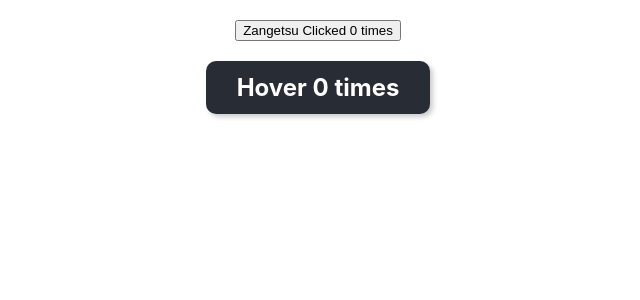
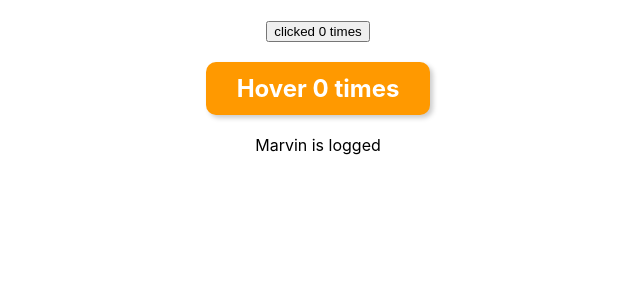
Before and after one commit to marvinjk6/React-Fundaments, a React (Create React App) app in the folder react-fundaments/: page / in a window 1280 px wide. Shown: the top 300 px of the page, without its empty margins (322-962 px from the left). Built offline with nearby package versions, Linux system fonts and the light colour scheme.

Commit message:
videos 36, 37 - Render Props

```diff
--- a/react-fundaments/src/App.css
+++ b/react-fundaments/src/App.css
@@ -43,7 +43,7 @@
 
 .hover {
   width: 200px;
-  background-color: #282c34;
+  background-color: rgb(255, 153, 0);
   color: white;
   padding: 12px;
   border-radius: 10px;
--- a/react-fundaments/src/App.js
+++ b/react-fundaments/src/App.js
@@ -1,37 +1,20 @@
 import React, { Component } from 'react'
 import './App.css'
-import ClickCounter from './components/ClickCounter'
-import HoverCounter from './components/HoverCounter'
+import ClickCounterTwo from './components/ClickCounterTwo'
+import HoverCounterTwo from './components/HoverCounterTwo'
+import CounterTwo from './components/CounterTwo'
+import User from './components/User'
 
 export default class App extends Component {
   render() {
     return (
       <div className="App">
-        <ClickCounter sword="Zangetsu" />
-        <HoverCounter />
+        <CounterTwo render={(count, incrementCount) => (<ClickCounterTwo count={count} incrementCount={incrementCount} />)}/>
+        <CounterTwo render={(count, incrementCount) => (<HoverCounterTwo count={count} incrementCount={incrementCount} />) }/>
+        {/* <User  name={() => 'Marvin'}/> */}
+        {/* <User name="José"/> */}
+        <User name={ (isLoggedIn) => isLoggedIn ? "Marvin is logged" : "Welcome Guest"}/>
       </div>
     )
   }
 }
-
-
-// 1º When passing props on the Parent who receives the props is the HOC, so we need to use the spread operator and pass props to ClickCounter and HoverCounter has access of the props of their Parent {...this.props}
-
-// 2º Passing parameters to the hoc function, instead of increment bu one, i want to increment it by different number for both the counter components, we can do that by passing a parameter to the hoc function
-
-
-//Summary
-// here we included the ClickCounter and HoverCounter
-/* In ClickCounter and HoverCounter we are exporting UpdatedComponent HOC passing in the ClickCounter an HoverCounter
-export default UpdatedComponent(ClickCounter)
-export default UpdatedComponent(HoverCounter)
-*
-*/
-
-//UpdatedComponent is defined in withCounter.js file. UpdatedComponent is a function which accepts the OriginalComponent as its paremeter and returns a NewComponent, NewComponent has functionality to maintain the state of count property and also a method to increment that current property, both of them are passed as props to the Original Commponent
-
-/*
- * the CONVENTION to write the names would be replace UpdatedComponent to withCounter
- * OriginalComponent to WrappedComponent
- * NewComponent to WithCounter
- */
--- /dev/null
+++ b/react-fundaments/src/components/ClickCounterTwo.js
@@ -0,0 +1,17 @@
+
+
+import React, { Component } from 'react'
+
+class ClickCounterTwo extends Component {
+
+
+
+  render() {
+
+    const {count, incrementCount} = this.props
+
+    return <button onClick={incrementCount}>clicked {count} times</button>
+  }
+}
+
+export default ClickCounterTwo
--- /dev/null
+++ b/react-fundaments/src/components/CounterTwo.js
@@ -0,0 +1,66 @@
+/**
+ * What's Render Props?? the term 'render props' refers to a a technique for SHARING CODE between React components using PROP WHOSE VALUE IS A FUNCTION
+ *
+ * in react is possible to use a prop whose value is a function to control what is actually render by a component
+ *
+ * Similar with High Order Components here we have two components which share the same funcionality, now we're going to use the Render Props Pattern
+ *
+ */
+
+import React, { Component } from 'react'
+
+export default class CounterTwo extends Component {
+
+    constructor(props) {
+        super(props)
+
+        this.state = {
+           count: 0
+        }
+
+        this.incrementCount = this.incrementCount.bind(this)
+      }
+
+      incrementCount() {
+          this.setState(prevState => {
+              return { count: prevState.count + 1 }
+          })
+      }
+
+  render() {
+    return (
+      <div>
+        {this.props.render(this.state.count, this.incrementCount)}
+      </div>
+    )
+  }
+}
+
+// 1º App component has CounterTwo Component
+
+// 2º CounterTwo component has coount state and increment method, Counter compoenet does not render anything on its own,it is simple going to return whatever is passed as the render property and while doing so it passes the count state and the increment method
+
+//3º the render prop is the ClickCounterTwo and HoverCounterTwo components, the count state and the increment method from the CounterTwo component are passed as props to the  ClickCounterTwo and HoverCounterTwo
+
+//4º the prop that pass the state and the method can be called of anything we wish, but render is kind of the convention
+
+/** 2º Approach, replace:
+ * in App
+ * <Counter>
+ * {(count, incrementCount) => (<ClickCounterTwo count={count} incrementCount={incrementCount} />)}
+ * <Counter/>
+ *
+ *
+ * in CounterTwo.js
+ *
+ * Anything within components opening and closing tags will be passed as the props.children
+ *
+ * render() {
+    return (
+      <div>
+        {this.props.children(this.state.count, this.incrementCount)}
+      </div>
+    )
+  }
+ *
+ */
--- /dev/null
+++ b/react-fundaments/src/components/HoverCounterTwo.js
@@ -0,0 +1,13 @@
+
+
+import React, { Component } from 'react'
+
+class HoverCounterTwo extends Component {
+
+  render() {
+    const { count, incrementCount } = this.props
+    return <h2 className='hover' onMouseOver={incrementCount}>Hover {count} times</h2>
+  }
+}
+
+export default HoverCounterTwo
--- /dev/null
+++ b/react-fundaments/src/components/User.js
@@ -0,0 +1,15 @@
+
+import React, { Component } from 'react'
+
+export default class User extends Component {
+  render() {
+    return (
+      <div>
+        {/* {this.props.name()} */}
+        {/* {this.props.name} */}
+        {this.props.name(true)}
+      </div>
+    )
+  }
+}
+// if true return the name, false return guest
```
Also changed, not shown: react-fundaments/src/components/withCounter.js (+21 -0 lines).
